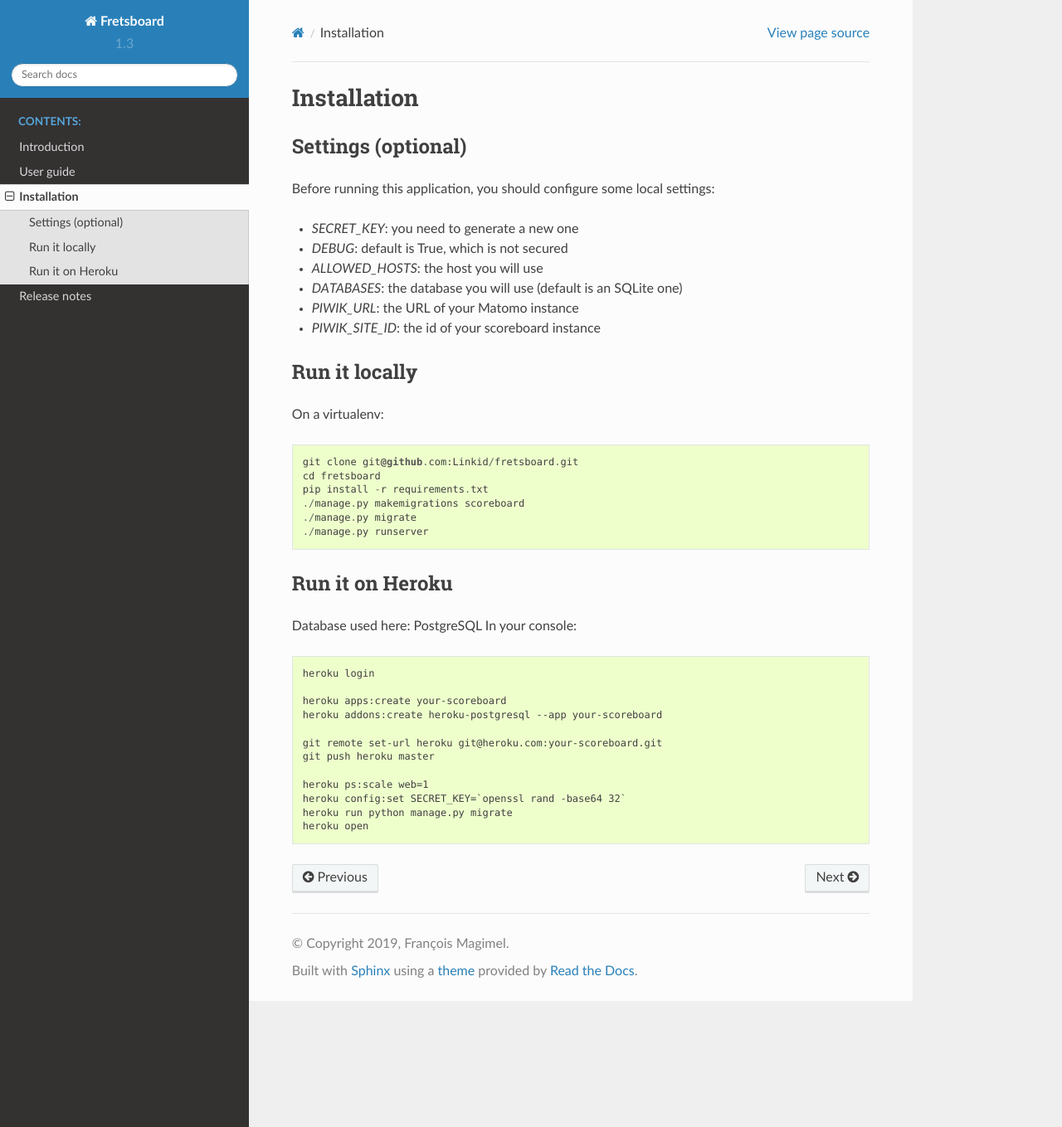
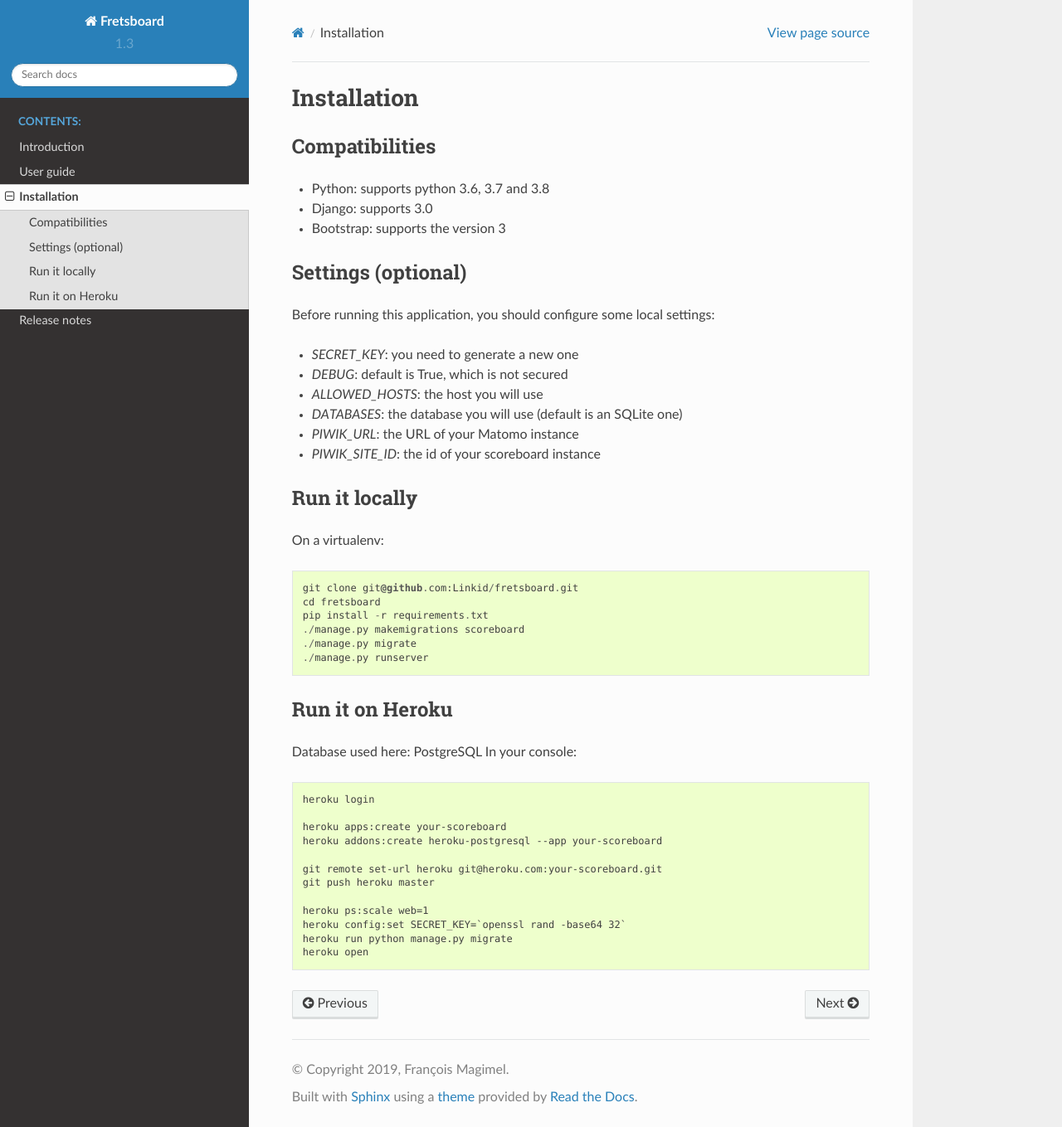
Before and after one commit to Linkid/fretsboard, a Sphinx documentation site: the page built from docs/source/install.rst, in a window 1280 px wide and 1359 px high. Shown: the whole window at 83% size. Built offline with Sphinx 7.4.7 and the Read the Docs theme 2.0.0, drawn with Linux system fonts in a browser that asks for light colours.

Commit message:
Tests: add python 3.7 and 3.8 compatibility
Travis will launch tests⋅in python 3.6, 3.7 and 3.8. The coverage and
flake8 jobs will be launched with python 3.8.

```diff
--- a/docs/source/install.rst
+++ b/docs/source/install.rst
@@ -1,5 +1,13 @@
 Installation
 ============
+
+Compatibilities
+---------------
+
+- Python: supports python 3.6, 3.7 and 3.8
+- Django: supports 3.0
+- Bootstrap: supports the version 3
+
 
 Settings (optional)
 -------------------
```
Also changed, not shown: CHANGELOG.md (+3 -1 lines), .travis.yml, 1 other file.
